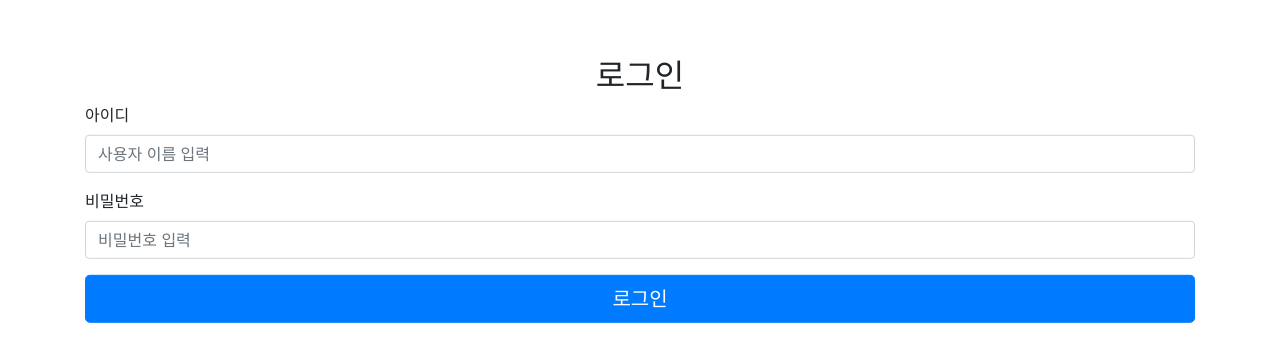
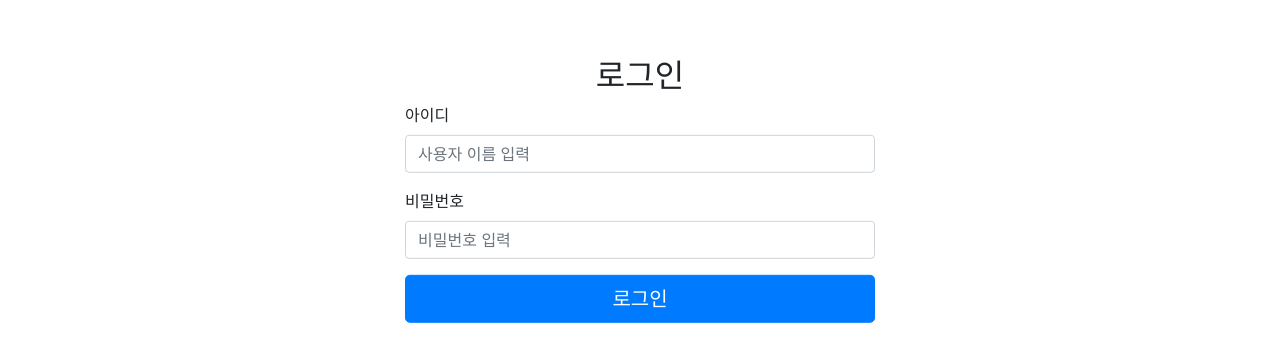
Before and after one commit to impressor615/partner-deals-management, a React app: page /#/login in a window 1280 px wide. Shown: the part 210-572 px from the top of the page. Built offline with nearby package versions, Linux system fonts and the light colour scheme; what redux-api-middleware would draw is missing.

Commit message:
delete unnecessary style

```diff
--- a/src/assets/scss/pages/_deals.scss
+++ b/src/assets/scss/pages/_deals.scss
@@ -1,8 +1,11 @@
-@import '@/assets/scss/main.scss';
-
 .deals {
   .deals-navbar-wrapper {
-    padding: 40px 20px 0 20px;
+    padding: 40px 50px 0 50px;
+  }
+
+  .deals-search {
+    width: 70%;
+    max-width: 800px;
   }
 
   .deals-search form .form-group div:last-child {
@@ -10,11 +13,11 @@
   }
 
   .header {
-    margin-bottom: 20px;
+    margin-bottom: 60px;
   }
 
   .deals-table-wrapper {
-    margin: 30px 0 50px 0;
+    margin: 50px 0 80px 0;
   }
 
   .deals-table-wrapper tfoot td {
@@ -26,30 +29,7 @@
   }
 
   .deals-pagination-wrapper {
-    padding: 0px 20px 0 20px;
+    padding: 0px 50px 0 50px;
     margin-bottom: 50px;
   }
 }
-
-@include media-breakpoint-up('lg') {
-  .deals {
-    .deals-navbar-wrapper,
-    .deals-pagination-wrapper {
-      padding-left: 50px;
-      padding-right: 50px;
-    }
-
-    .deals-search {
-      width: 70%;
-      max-width: 800px;
-    }
-
-    .header {
-      margin-bottom: 60px;
-    }
-
-    .deals-table-wrapper {
-      margin: 50px 0 80px 0;
-    }
-  }
-}
--- a/src/assets/scss/pages/_login.scss
+++ b/src/assets/scss/pages/_login.scss
@@ -1,5 +1,3 @@
-@import '@/assets/scss/main.scss';
-
 .login {
   position: absolute;
   top: 50%;
--- a/src/pages/deals/DealSearch.jsx
+++ b/src/pages/deals/DealSearch.jsx
@@ -11,8 +11,8 @@ const DealSearch = ({
   <div className="deals-search">
     <Form onSubmit={onSubmit}>
       <FormGroup row>
-        <Label xs={12} lg={2}>Deal Search</Label>
-        <Col xs={9} lg={6}>
+        <Label xs={2}>Deal Search</Label>
+        <Col xs={6}>
           <Input
             id={id}
             value={value}
@@ -21,7 +21,7 @@ const DealSearch = ({
             placeholder="Deal ID or Title or 여행사/항공사 or Type"
           />
         </Col>
-        <Col xs={3} lg={3}>
+        <Col xs={3}>
           <Button type="submit">검색</Button>
         </Col>
       </FormGroup>
--- a/src/pages/deals/DealTable.jsx
+++ b/src/pages/deals/DealTable.jsx
@@ -6,7 +6,7 @@ import { TABLE } from '@/viewmodels/deals';
 
 
 const DealTable = ({ items, onClick }) => (
-  <Table responsive hover>
+  <Table hover>
     <thead>
       <tr>
         {
```
